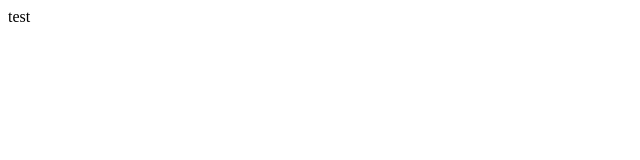
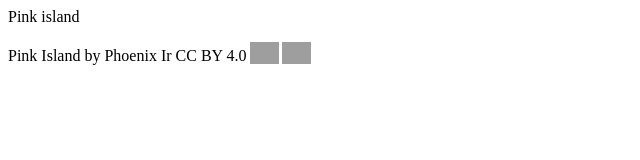
Before and after one commit to phoenixirty/phoenixirty.github.io, a plain HTML site: page index.html in a window 1280 px wide. Shown: the whole page, without its empty margins (0-640 px from the left). Drawn offline with Linux system fonts and the light colour scheme; grey boxes are pictures that could not be loaded.

Commit message:
Update index.html

```diff
--- a/index.html
+++ b/index.html
@@ -1 +1,3 @@
-<p>test</p>
+<p>Pink island</p>
+
+<p xmlns:dct="http://purl.org/dc/terms/" xmlns:cc="http://creativecommons.org/ns#" class="license-text"><span rel="dct:title">Pink Island</span> by <span rel="cc:attributionName">Phoenix Ir </span>CC BY 4.0<a href="https://creativecommons.org/licenses/by/4.0"><img style="height:22px!important;margin-left: 3px;vertical-align:text-bottom;" src="https://mirrors.creativecommons.org/presskit/icons/cc.svg/?ref=chooser-v1" /><img  style="height:22px!important;margin-left: 3px;vertical-align:text-bottom;" src="https://mirrors.creativecommons.org/presskit/icons/by.svg/?ref=chooser-v1" /></a></p>
```
